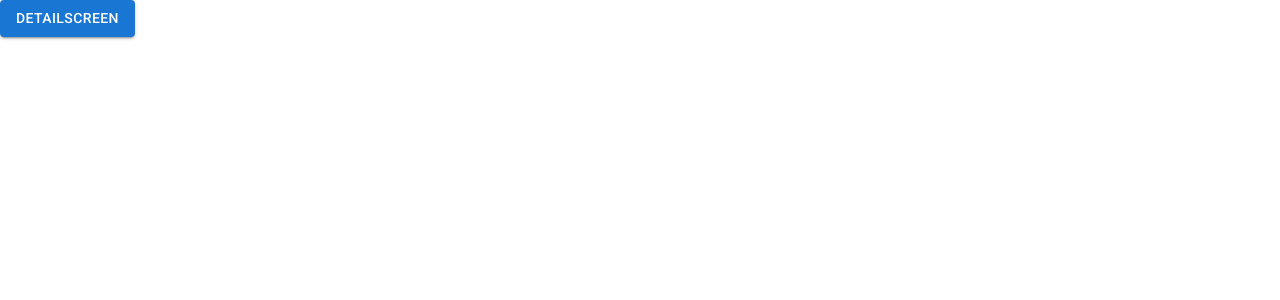
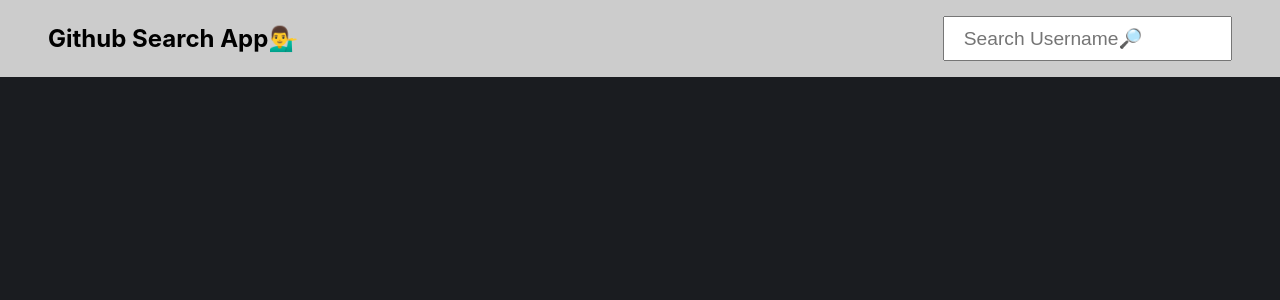
Before and after one commit to GabrielAbubakar/thrive-agric-app, a React (Create React App) app: page / in a window 1280 px wide. Shown: the top 300 px of the page. Built offline with nearby package versions, Linux system fonts and the light colour scheme.

Commit message:
some changes

```diff
--- /dev/null
+++ b/src/App.css
@@ -0,0 +1,21 @@
+.navigation {
+    background-color: #cccccc;
+    padding: 1rem 3rem;
+    display: flex;
+    justify-content: space-between;
+    align-items: center;
+}
+
+.navigation input {
+    padding: .6rem 1.2rem;
+    font-size: 1.2rem;
+    outline: none;
+}
+
+.navigation input:not(:last-of-type) {
+    margin-right: .5rem;
+}
+
+.user-card  {
+    color: #cccccc;
+}
--- a/src/App.js
+++ b/src/App.js
@@ -1,17 +1,98 @@
-import React from 'react'
-import { Link } from "react-router-dom";
-import { Button } from '@mui/material';
+import React, { useEffect, useState } from 'react'
+import './App.css'
+
 
 
 const App = () => {
+
+    const [input, setInput] = useState('')
+    const [items, setItems] = useState()
+
+
+    const [org, setOrg] = useState('')
+    const [reposList, setReposList] = useState()
+
+
+    // const setItems = ({ name, login, followers, following, public_repos, avatar_url, organizations_url, location, repos_url }) => {
+    //     setName(name)
+    //     setLogin(login)
+    //     setFollowers(followers)
+    //     setFollowing(following)
+    //     setRepos(public_repos)
+    //     setAvatar(avatar_url)
+    //     setLocation(location)
+    //     setOrg(organizations_url)
+    //     setReposList(repos_url)
+
+    // }
+
+    function formSubmit(e) {
+        e.preventDefault();
+
+        fetch(`https://api.github.com/users/${input}`)
+            .then(res => res.json())
+            .then(data => {
+                console.log(data);
+                setItems(data)
+                // setName(data.name)
+                // setLogin(data.login)
+                // setLocation(data.location)
+                // setRepos(data.public_repos)
+                // setFollowers(data.followers)
+                // setFollowing(data.following)
+            })
+
+        fetch(`https://api.github.com/users/${input}/repos`)
+            .then(res => res.json())
+            .then(data => {
+                setReposList(data)
+            })
+    }
+
+    // useEffect(() => {
+    //     const itemData = localStorage.getItem("items")
+    //     // const repoData = localStorage.getItem("repos")
+    //     if (itemData) {
+    //         // setItems(JSON.parse(itemData))
+    //         // setReposList(JSON.parse(repoData))
+    //     } else {
+    //         return
+    //     }
+
+
+    // }, [])
+
+    // useEffect(() => {
+    //     localStorage.setItem("items", JSON.stringify(items))
+    //     localStorage.setItem("repos", JSON.stringify(reposList))
+    // }, [items, reposList])
+
     return (
         <div>
+            <nav className='navigation'>
+                <h1>Github Search App💁‍♂️</h1>
 
-            <Link to="/DetailScreen">
-                <Button variant='contained'>
-                    DetailScreen
-                </Button>
-            </Link>
+                <form onSubmit={formSubmit}>
+                    <input type="text" placeholder='Search Username🔎' onChange={e => setInput(e.target.value)} value={input} />
+                </form>
+            </nav>
+
+            <div className="user-card">
+                {
+                    items && (
+                        <div>
+                            <p>Name: {items.name}</p>
+                            <ul>
+                                {
+                                    reposList && reposList.map((item, i) => (
+                                        <li key={i}>{item.name}</li>
+                                    ))
+                                }
+                            </ul>
+                        </div>
+                    )
+                }
+            </div>
         </div>
     )
 }
--- a/src/index.css
+++ b/src/index.css
@@ -5,9 +5,13 @@
     sans-serif;
   -webkit-font-smoothing: antialiased;
   -moz-osx-font-smoothing: grayscale;
+  min-height: 100vh;
+  min-width: 100vw;
+  background-color: #1a1c20;
 }
 
-code {
-  font-family: source-code-pro, Menlo, Monaco, Consolas, 'Courier New',
-    monospace;
+* {
+  margin: 0;
+  padding: 0;
+  box-sizing: border-box;
 }
--- a/src/index.js
+++ b/src/index.js
@@ -3,14 +3,14 @@
 import './index.css';
 import { BrowserRouter, Routes, Route } from "react-router-dom";
 import App from './App';
-import DetailScreen from "./DetailScreen"
+import DetailScreen from "./pages/DetailSreen"
 import reportWebVitals from './reportWebVitals';
 
 ReactDOM.render(
   <BrowserRouter>
     <Routes>
       <Route path="/" element={<App />} />
-      <Route path="DetailScreen" element={<DetailScreen />} />
+      <Route path="/DetailScreen" element={<DetailScreen />} />
     </Routes>
   </BrowserRouter>,
   document.getElementById('root')
--- /dev/null
+++ b/src/pages/DetailSreen.js
@@ -0,0 +1,11 @@
+import React from 'react'
+
+const DetailSreen = () => {
+    return (
+        <div>
+            De
+        </div>
+    )
+}
+
+export default DetailSreen
```
Also changed, not shown: src/pages/DetailScreen.css (added).
